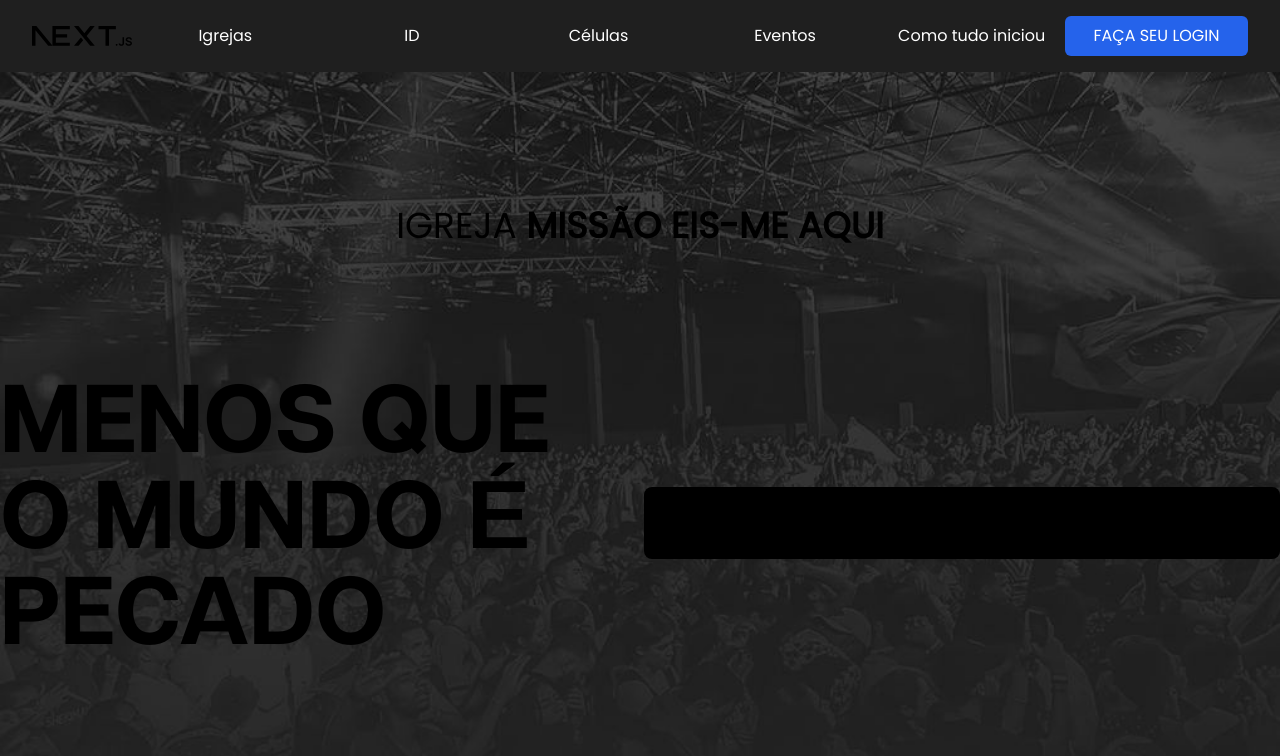
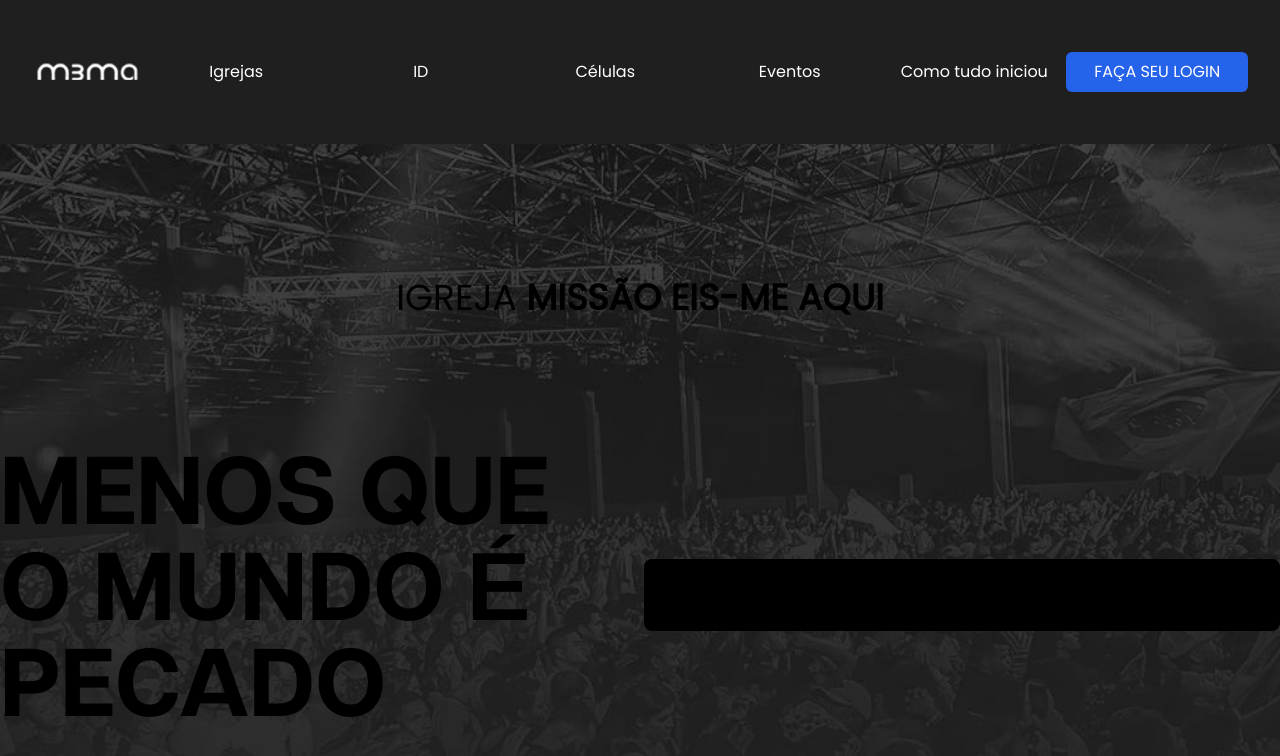
Before and after one commit to KelvinSilvaDev/im3ma-portal-web, a Next.js app: page / in a window 1280 px wide. Shown: the top 756 px of the page. Built offline with nearby package versions, Linux system fonts and the light colour scheme.

Commit message:
update name on header

```diff
--- a/src/app/components/Header.tsx
+++ b/src/app/components/Header.tsx
@@ -46,7 +46,9 @@ export function Header() {
   return (
     <header className="bg-[#1f1f1f] w-full">
       <div className="container flex justify-evenly items-center py-4 md:px-8 relative mx-auto">
-        <Image src="/next.svg" alt="logo" width={100} height={100} />
+          <Image src="/mema_nome_branco.png" alt="logo" width={112} height={48} />
+        {/* <div className="w-28 h-12">
+        </div> */}
         <div className="hidden md:block w-full">
           <NavMenu />
         </div>
```
Also changed, not shown: public/mema_nome_branco.png (added).
